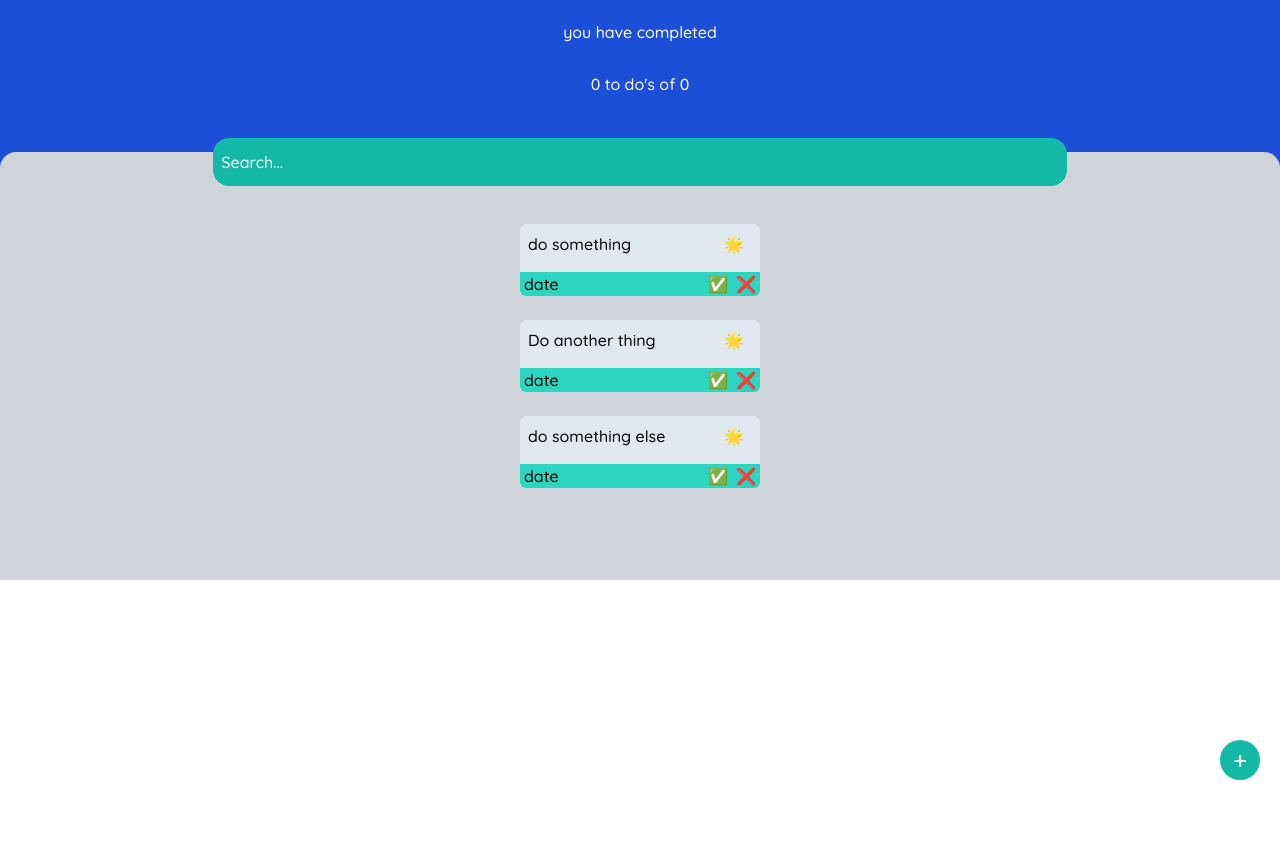
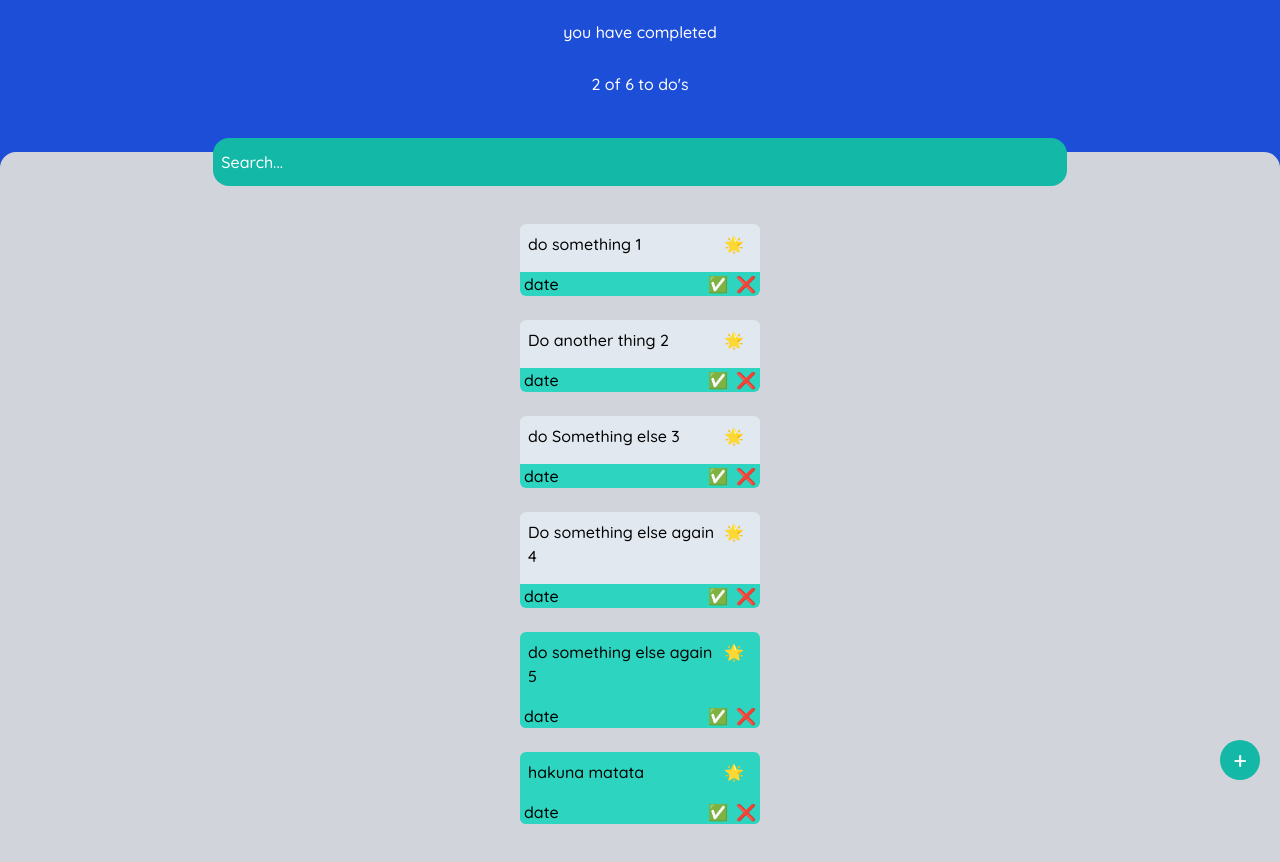
Before and after one commit to oniafk/toDoApp, a React (Vite) app: page / in a window 1280 px wide. Shown: the top 862 px of the page. Before the commit the page ends 800 px from the top, so only its background shows below. Built offline with nearby package versions, Linux system fonts and the light colour scheme.

Commit message:
added feature to important button, complete button and delete button, added features to ToDoCounter and Search to do bar

```diff
--- a/src/App.tsx
+++ b/src/App.tsx
@@ -1,27 +1,81 @@
+import React, { useState } from "react";
 import "./App.css";
 import { ToDoCounter } from "./components/ToDoCounter";
 import { ToDoSearch } from "./components/ToDoSearch";
 import { ToDoList } from "./components/ToDoList";
 import { CreateToDoButton } from "./components/CreateToDoButton";
 
+type ToDoItemType = {
+  text: string;
+  completed: boolean;
+  important: boolean;
+};
+
+let defaultToDos = [
+  { text: "do something 1", completed: false, important: false },
+  { text: "Do another thing 2", completed: false, important: false },
+  { text: "do Something else 3", completed: false, important: false },
+  { text: "Do something else again 4", completed: false, important: false },
+  { text: "do something else again 5", completed: true, important: false },
+  { text: "hakuna matata", completed: true, important: false },
+];
+
 function App() {
+  const [searchToDo, setSearchToDo] = useState<string>("");
+  console.log(searchToDo);
+
+  const [completedToDos, setCompletedToDos] =
+    useState<ToDoItemType[]>(defaultToDos);
+
+  let completedToDosArray = completedToDos.filter(
+    (item) => !!item.completed === true
+  ).length;
+  let completedCount = completedToDos.length;
+
+  const filterToDos = completedToDos.filter((item) =>
+    item.text.toLowerCase().includes(searchToDo.toLocaleLowerCase())
+  );
+
+  const clickCompleteToDo = (text: string) => {
+    const newTodos = [...completedToDos];
+    const todoIndex = newTodos.findIndex((todo) => todo.text == text);
+    newTodos[todoIndex].completed = true;
+    setCompletedToDos(newTodos);
+  };
+
+  const clickDeleteToDo = (text: string) => {
+    const newTodos = [...completedToDos];
+    const todoIndex = newTodos.findIndex((todo) => todo.text == text);
+    newTodos.splice(todoIndex, 1);
+    setCompletedToDos(newTodos);
+  };
+
+  const clickImportantToDo = (text: string) => {
+    const newTodos = [...completedToDos];
+    const todoIndex = newTodos.findIndex((todo) => todo.text == text);
+    newTodos[todoIndex].important = true;
+    setCompletedToDos(newTodos);
+  };
+
   return (
     <>
       <main>
         <section className="header flex bg-blue-700 w-full h-auto justify-center items-center pb-14  z-1">
-          <ToDoCounter />
+          <ToDoCounter
+            completedToDos={completedToDosArray}
+            defaultToDos={completedCount}
+          />
         </section>
         <div className="bg-blue-700 h-full">
           <section className="relative w-full h-8 bg-gray-300 rounded-t-2xl z-2 pt-10 pb-5">
-            <ToDoSearch />
+            <ToDoSearch searchToDo={searchToDo} setSearchToDo={setSearchToDo} />
           </section>
           <section className="h-full grid grid-flow-row justify-center bg-gray-300 ">
             <ToDoList
-              toDoItems={[
-                { text: "do something" },
-                { text: "Do another thing" },
-                { text: "do something else" },
-              ]}
+              toDoItems={filterToDos}
+              clickCompleteToDo={clickCompleteToDo}
+              clickDeleteToDo={clickDeleteToDo}
+              clickImportantToDo={clickImportantToDo}
             />
             <CreateToDoButton />
           </section>
--- a/src/components/CreateToDoButton.tsx
+++ b/src/components/CreateToDoButton.tsx
@@ -1,6 +1,15 @@
+import type { MouseEventHandler } from "react";
+
 function CreateToDoButton() {
+  const handleClick: MouseEventHandler<HTMLButtonElement> = (event) => {
+    console.log(event);
+  };
+
   return (
-    <button className=" fixed bottom-5 right-5 rounded-full bg-teal-500 w-10 h-10 p-auto text-white text-2xl">
+    <button
+      className=" fixed bottom-5 right-5 rounded-full bg-teal-500 w-10 h-10 p-auto text-white text-2xl"
+      onClick={handleClick}
+    >
       +
     </button>
   );
--- a/src/components/ToDoCounter.tsx
+++ b/src/components/ToDoCounter.tsx
@@ -1,11 +1,28 @@
-function ToDoCounter() {
+type Props = {
+  completedToDos: number;
+  defaultToDos: number;
+};
+
+function ToDoCounter(props: Props) {
+  let contentSpan;
+  let contentP;
+
+  if (props.defaultToDos === 0) {
+    contentSpan = <span>You dont have any To Do</span>;
+  } else {
+    contentSpan = (
+      <span>
+        {props.completedToDos} of <span>{props.defaultToDos} to do's</span>
+      </span>
+    );
+    contentP = <p className="text-white">you have completed</p>;
+  }
+
   return (
     <div className="todo-counter  align-center h-24">
       <div className=" flex-wrap flex flex-col  h-24 justify-between pt-5 items-center ">
-        <p className="text-white">you have completed</p>
-        <div className="text-white">
-          <span>0</span> to do's of <span>0</span>
-        </div>
+        {contentP}
+        <div className="text-white">{contentSpan}</div>
       </div>
     </div>
   );
--- a/src/components/ToDoItem.tsx
+++ b/src/components/ToDoItem.tsx
@@ -1,14 +1,42 @@
+import type { MouseEventHandler } from "react";
+
 interface ToDoItemProps {
   text: string;
+  completed: boolean;
+  important: boolean;
+  clickCompleteToDo: (text: string) => void;
+  clickDeleteToDo: (text: string) => void;
+  clickImportantToDo: (text: string) => void;
 }
 
 function ToDoItem(props: ToDoItemProps) {
+  const handleComplete: MouseEventHandler<HTMLSpanElement> = () => {
+    props.clickCompleteToDo(props.text);
+  };
+
+  const handleDelete: MouseEventHandler<HTMLSpanElement> = () => {
+    props.clickDeleteToDo(props.text);
+  };
+
+  const handleImportant: MouseEventHandler<HTMLSpanElement> = () => {
+    props.clickImportantToDo(props.text);
+  };
   return (
-    <div className="w-60 grid m-3 bg-slate-200  h-auto rounded-md ">
+    <div
+      className={`w-60 grid m-3 ${
+        props.important
+          ? props.completed
+            ? "bg-teal-400"
+            : "bg-orange-400"
+          : props.completed
+          ? "bg-teal-400"
+          : "bg-slate-200"
+      } h-auto rounded-md`}
+    >
       <div className="grid grid-flow-col h-auto  p-2 w-52 mb-2">
         <p className="w-48">{props.text}</p>
         <div className="pl-1">
-          <span>🌟</span>
+          <span onClick={handleImportant}>🌟</span>
         </div>
       </div>
       <div className="grid grid-flow-col justify-between px-1 bg-teal-400 rounded-b-md">
@@ -16,8 +44,10 @@ function ToDoItem(props: ToDoItemProps) {
           <p>date</p>
         </div>
         <div>
-          <span className=" mr-2">✅</span>
-          <span>❌</span>
+          <span className=" mr-2" onClick={handleComplete}>
+            ✅
+          </span>
+          <span onClick={handleDelete}>❌</span>
         </div>
       </div>
     </div>
--- a/src/components/ToDoList.tsx
+++ b/src/components/ToDoList.tsx
@@ -2,17 +2,30 @@ import { ToDoItem } from "./ToDoItem";
 
 interface ToDos {
   text: string;
+  completed: boolean;
+  important: boolean;
 }
 
 interface ToDoListProps {
   toDoItems: ToDos[];
+  clickCompleteToDo: (text: string) => void;
+  clickDeleteToDo: (text: string) => void;
+  clickImportantToDo: (text: string) => void;
 }
 
 function ToDoList(props: ToDoListProps) {
   return (
     <div className=" grid grid-flow-row content-around justify-items-center h-full pb-20 ">
       {props.toDoItems.map((item, index) => (
-        <ToDoItem key={index} text={item.text} />
+        <ToDoItem
+          key={index}
+          text={item.text}
+          completed={item.completed}
+          important={item.important}
+          clickCompleteToDo={props.clickCompleteToDo}
+          clickDeleteToDo={props.clickDeleteToDo}
+          clickImportantToDo={props.clickImportantToDo}
+        />
       ))}
     </div>
   );
--- a/src/components/ToDoSearch.tsx
+++ b/src/components/ToDoSearch.tsx
@@ -1,10 +1,21 @@
-function ToDoSearch() {
+import React, { useState } from "react";
+
+type ToDoSearchProps = {
+  searchToDo: string;
+  setSearchToDo: React.Dispatch<React.SetStateAction<string>>;
+};
+
+function ToDoSearch({ searchToDo, setSearchToDo }: ToDoSearchProps) {
   return (
     <div className="absolute -top-10 w-4/6 h-12 border-solid rounded-md m-auto inset-0 ">
       <input
+        onChange={(event) => {
+          setSearchToDo(event.target.value);
+        }}
         className="absolute bg-teal-500 rounded-2xl text-white placeholder-white p-2 border-white  m-auto inset-0"
         type="text"
         placeholder="Search..."
+        value={searchToDo}
       />
     </div>
   );
```
